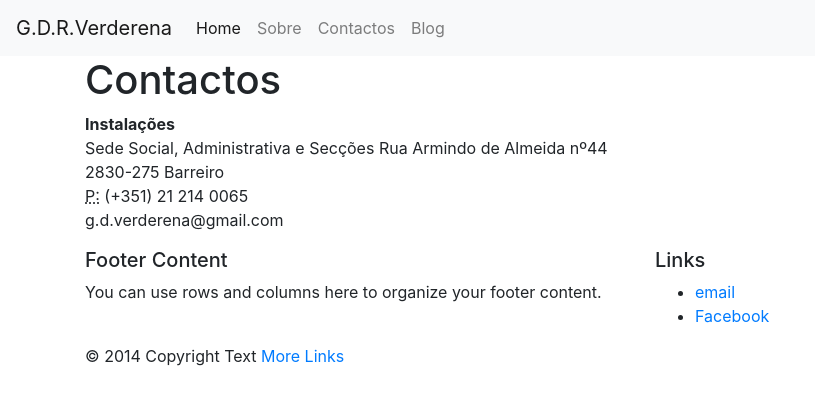
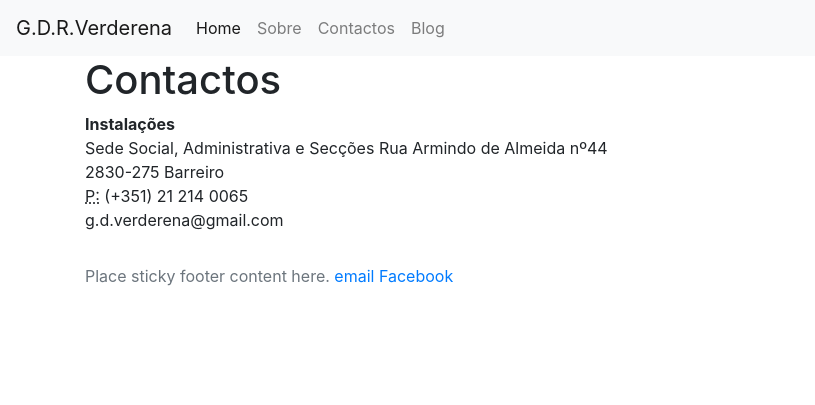
Before and after one commit to GDR-Verderena/gdr-verderena.github.io, a Jekyll site: the page built from contact/index.html, in a window 1280 px wide. Shown: the top 405 px of the page, without its empty margins (0-815 px from the left). Built offline with Jekyll 4.4.1, drawn with Linux system fonts in a browser that asks for light colours.

Commit message:
Update default.html

```diff
--- a/_layouts/default.html
+++ b/_layouts/default.html
@@ -62,7 +62,15 @@
 
 
 
+  <footer class="footer mt-auto py-3">
+  <div class="container">
+    <span class="text-muted">Place sticky footer content here.</span>
+    <span class="text-muted"><a href="mailto:g.d.verderena@gmail.com">email</a></span>
+    <span class="text-muted"><a href="https://www.facebook.com/G-D-R-Verderena-356445604388109/">Facebook</a></span>
 
+
+  </div>
+</footer>
 
 
 
@@ -76,30 +84,7 @@
 
 
 
-     <footer class="page-footer grey darken-1">
-          <div class="container">
-            <div class="row">
-              <div class="col l6 s12">
-                <h5 class="white-text">Footer Content</h5>
-                <p class="grey-text text-lighten-4">You can use rows and columns here to organize your footer content.</p>
-              </div>
-              <div class="col l4 offset-l2 s12">
-                <h5 class="white-text">Links</h5>
-                <ul>
-                   <li><a href="mailto:g.d.verderena@gmail.com">email</a></li>
-      <li><a href="https://www.facebook.com/G-D-R-Verderena-356445604388109/">Facebook</a></li>
 
-                </ul>
-              </div>
-            </div>
-          </div>
-          <div class="footer-copyright">
-            <div class="container">
-            © 2014 Copyright Text
-            <a class="grey-text text-lighten-4 right" href="#!">More Links</a>
-            </div>
-          </div>
-        </footer>
 
 
 </html>
```
